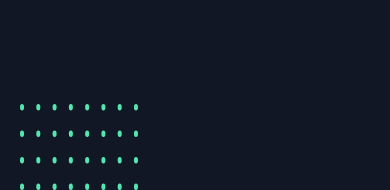
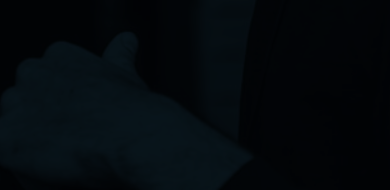
Before and after one commit to Smallz97/pod-access, a plain HTML site: page index.html in a window 390 px wide. Shown: the part 654-844 px from the top of the page. Drawn offline with Linux system fonts and the light colour scheme; a web font is replaced by a local one.

Commit message:
minor UI changes

```diff
--- a/style.css
+++ b/style.css
@@ -194,14 +194,6 @@ form {
     height: 49.70%;
   }
 
-  /* resizing the doted pattern box to optimize viewing on mobile screens */
-  .dotted-pattern-box {
-    top: 89.84%;
-    left: 5.08%;
-    width: 30.208%;
-    height: 10.156%;
-  }
-
   /* resizing the heading text to optimize viewing on mobile screens */
   .heading {
     width: 100%;
@@ -240,4 +232,35 @@ form {
   .brand {
     width: 16vw;
   }
+
+  /* resizing the doted pattern box to optimize viewing on smaller mobile screens */
+  .dotted-pattern-box {
+    top: 89.84%;
+    left: 5.08%;
+    width: 30.208%;
+    height: 10.156%;
+  }
 }
+
+@media screen and (max-width: 450px) {
+  /* resizing the hero section to optimize viewing on mobile phones */
+  #hero {
+    background-image: url(assets/mobile/image-host.jpg);
+    background-color: var(--lemon-green);
+    background-size: cover;
+    background-position: center;
+    background-repeat: no-repeat;
+    mix-blend-mode: multiply;
+
+  }
+
+  /* resizing the dotted pattern box to optimize viewing on mobile phones */
+  .dotted-pattern-box {
+    display: none;
+  }
+
+  /* resizing the textbox to optimize viewing on mobile screens */
+  .textbox {
+    display: none;
+  }
+}
```
Also changed, not shown: README.md.
